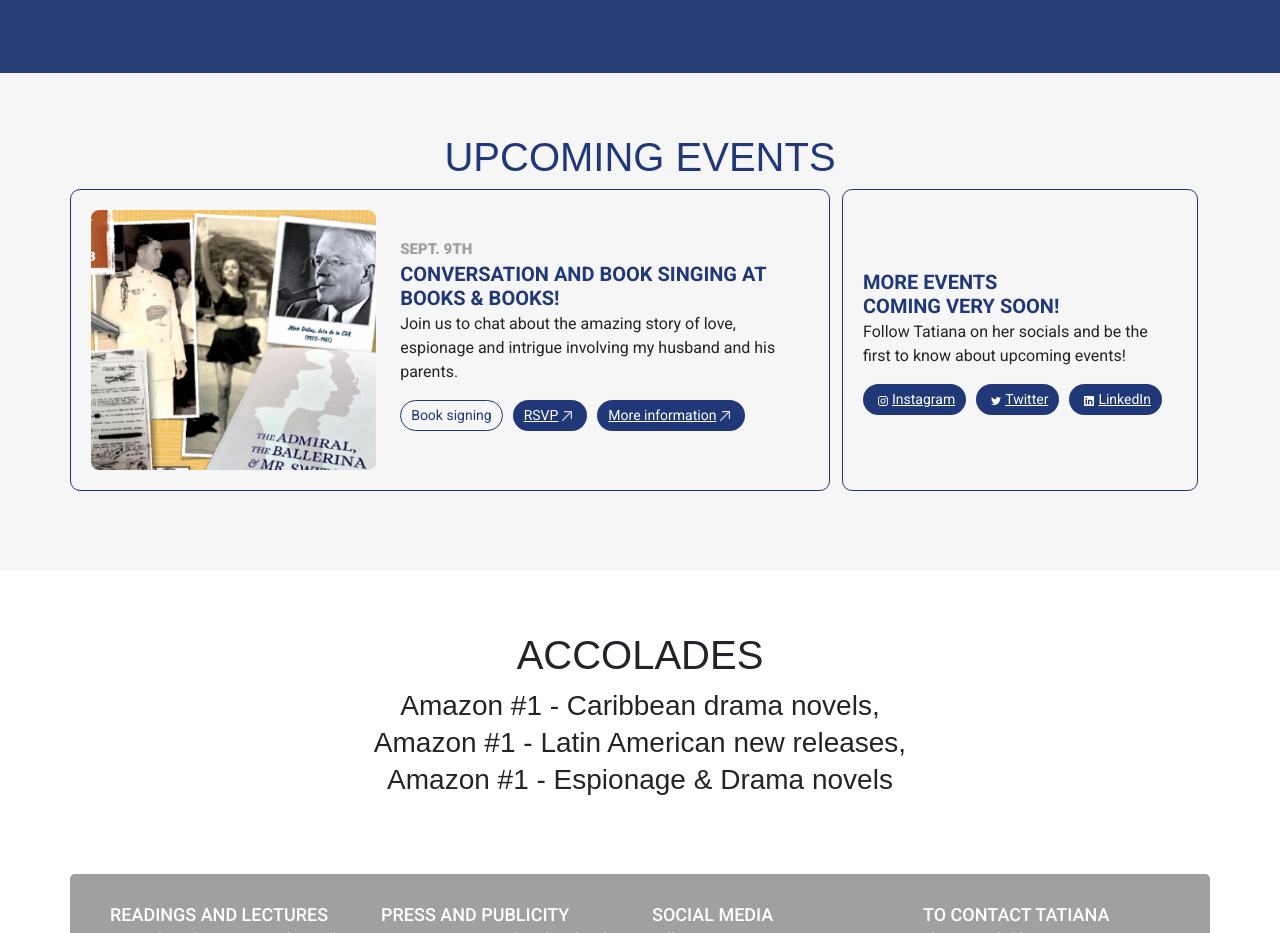
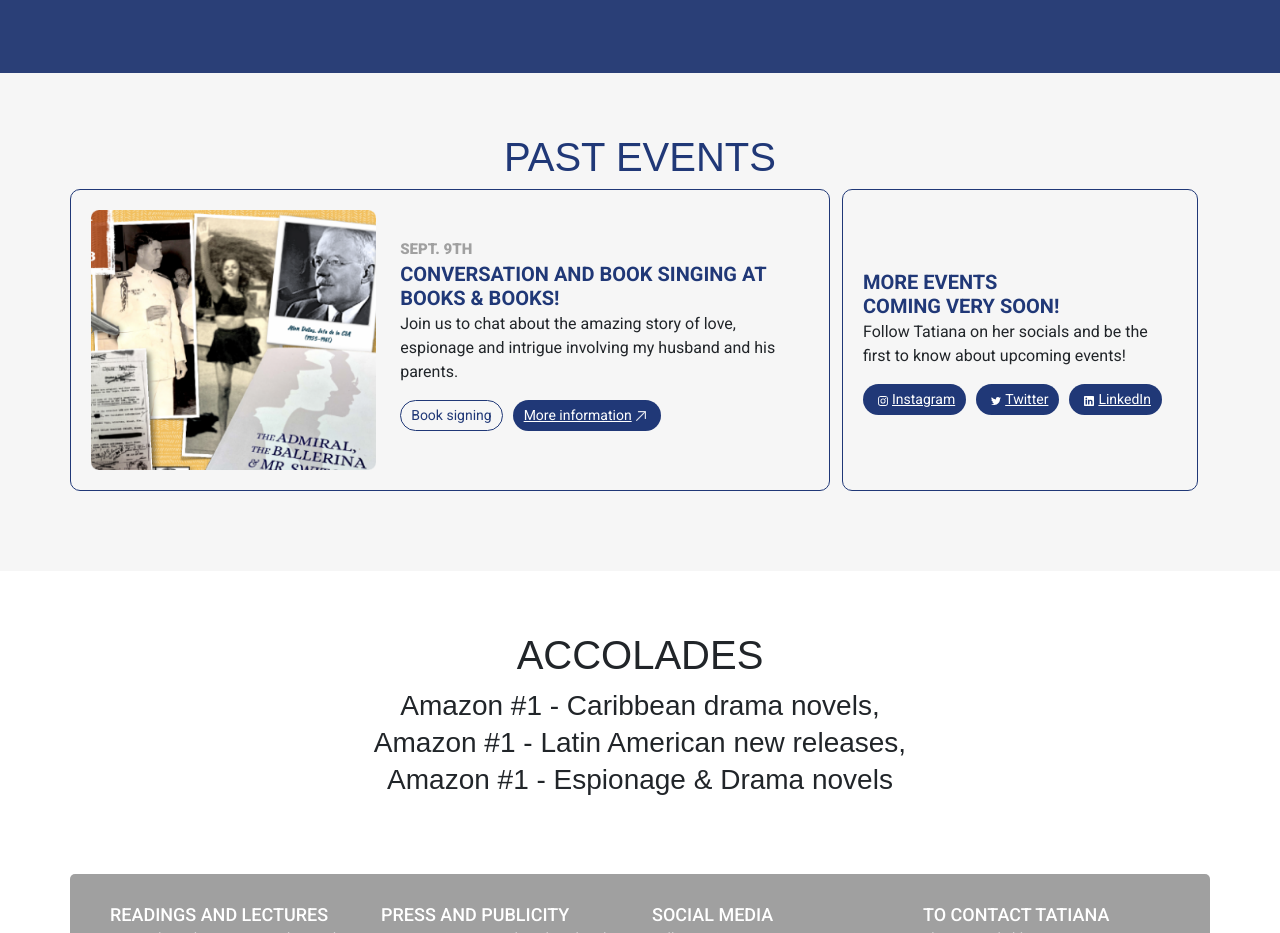
Before and after one commit to manuel-s90/manuel-s90.github.io, a plain HTML site: page index.html in a window 1280 px wide. Shown: the part 2020-2953 px from the top of the page. Drawn offline with nearby package versions, Linux system fonts and the light colour scheme; files whose address does not match are found by name; a web font is replaced by a local one.

Commit message:
hot fixes
hot fixes of some links and texts

```diff
--- a/index.html
+++ b/index.html
@@ -46,7 +46,7 @@
 	          <a class="nav-link" aria-current="page" href="#events" id="focus-link">Upcoming Events</a>
 	        </li>
 	        <li class="nav-item">
-	          <a class="nav-link cta-link" target="_blank" aria-current="page" href="https://a.co/d/fQ8d0YI">Get the book now</a>
+	          <a class="nav-link cta-link" target="_blank" aria-current="page" href="https://www.amazon.com/dp/B0CHCWPPTX">Get the book now</a>
 	        </li>
 	      </ul>
 	    </div>
@@ -77,7 +77,7 @@
 				    </div>
 				  </div>
 				  <!-- <a class="CTA" href="#">Get it on amazon</a> -->
-				  <a class="get-it-now" target="_blank" href="https://a.co/d/fQ8d0YI">
+				  <a class="get-it-now" target="_blank" href="https://www.amazon.com/dp/B0CHCWPPTX">
 				  <span class="icon"><img src="images/amazon_icon.png"></span>Get it now on Amazon</a>
 				</div>
 			</div>
@@ -128,7 +128,44 @@
 	</div>
 	<div id="events" class="wrap-event-section">
 		<div class="container events">
-			<h1>Upcoming Events</h1>
+			<h1>Past Events</h1>
+			<div class="events-wrapper row">
+				<div class="col-md-8">
+					<div class="event-card row">
+						<div class="col-sm-5">
+							<img src="images/event-1.png">
+						</div>
+						<div class="col-sm-7">
+							<h4>Sept. 9th</h4>
+							<h3>Conversation and book singing at Books & Books!</h3>
+							<p>Join us to chat about the amazing story of love, espionage and intrigue involving my husband and his parents.</p>
+							<div class="tags">
+								<div class="tag-item"><p>Book signing</p>
+								</div>
+								<!-- <div class="tag-link"><a target="_blank" href="https://www.eventbrite.com/e/in-person-an-evening-with-tatiana-pages-cortinas-tickets-664516044377?_gl=1*14miku2*_ga*MTQ0NDQwNTAwNy4xNjg3ODM0OTcy*_ga_HRT0WVXW8P*MTY4Nzk5MzU0Ni42LjAuMTY4Nzk5MzU0Ni42MC4wLjA.">RSVP<span><img style="padding: 4px; max-width: 18px;" src="images/icons/arrow-up-right.svg"></span></div> -->
+								<div class="tag-link"><a target="_blank" href="https://www.booksandbooks.com/event/in-person-an-evening-with-tatiana-pages-cortinas/">More information<span><img style="padding: 4px; max-width: 18px;" src="images/icons/arrow-up-right.svg"></span></a></div>
+							</div>
+						</div>
+					</div>
+				</div>
+
+				<div class="col-md-4">
+					<div class="event-card">
+						<div>
+							<h3>More events<br>coming very Soon!</h3>
+							<p>Follow Tatiana on her socials and be the first to know about upcoming events!</p>
+							<div class="tags">
+								<div class="tag-link"><a href="https://www.instagram.com/tatianapages/"><span><img style="padding: 4px; max-width: 18px;" src="images/icons/instagram.svg"></span>Instagram</a></div>
+								<div class="tag-link"><a href="https://twitter.com/tatiana_pages/"><span><img style="padding: 4px; max-width: 18px;" src="images/icons/twitter.svg"></span>Twitter</a></div>
+								<div class="tag-link"><a href="#"><span><img style="padding: 4px; max-width: 18px;" src="images/icons/linkedin.svg"></span>LinkedIn</a></div>
+							</div>
+						</div>
+					</div>
+				</div>
+			</div>
+		</div>
+		<!-- <div class="container past-events">
+			<h1>Past</h1>
 			<div class="events-wrapper row">
 				<div class="col-md-8">
 					<div class="event-card row">
@@ -163,7 +200,7 @@
 					</div>
 				</div>
 			</div>
-		</div>
+		</div> -->
 	</div>
 	<div class="container accolades">
 		<h1>Accolades</h1>
```
